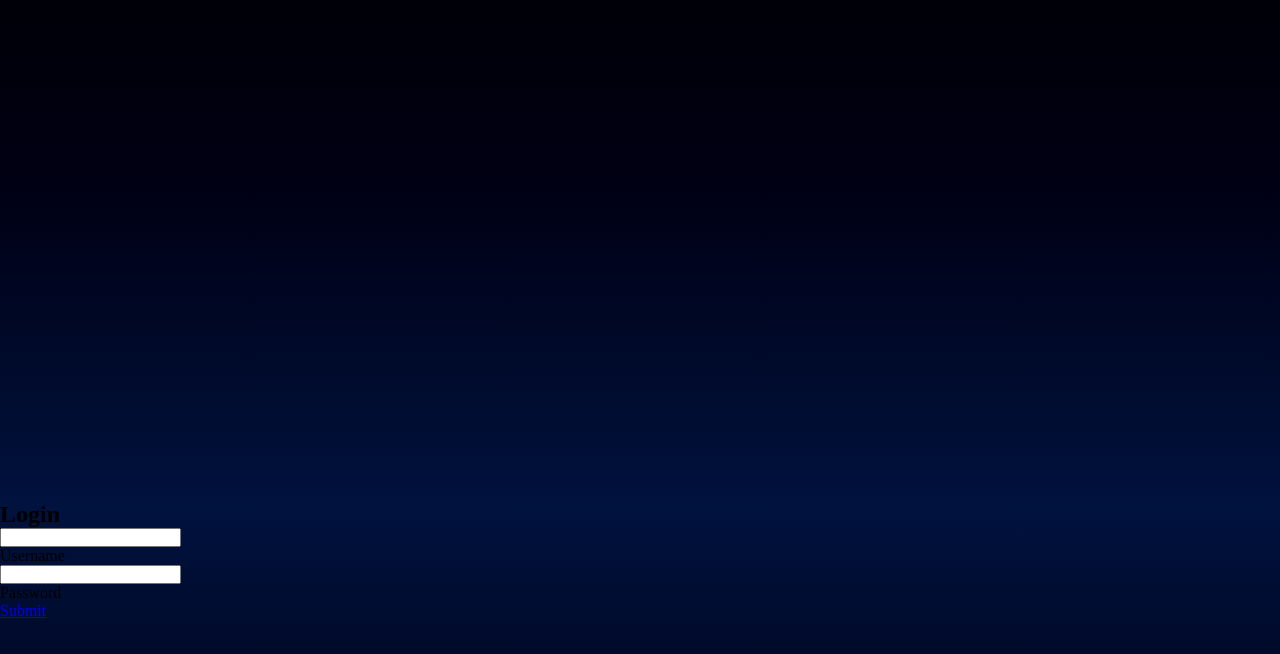
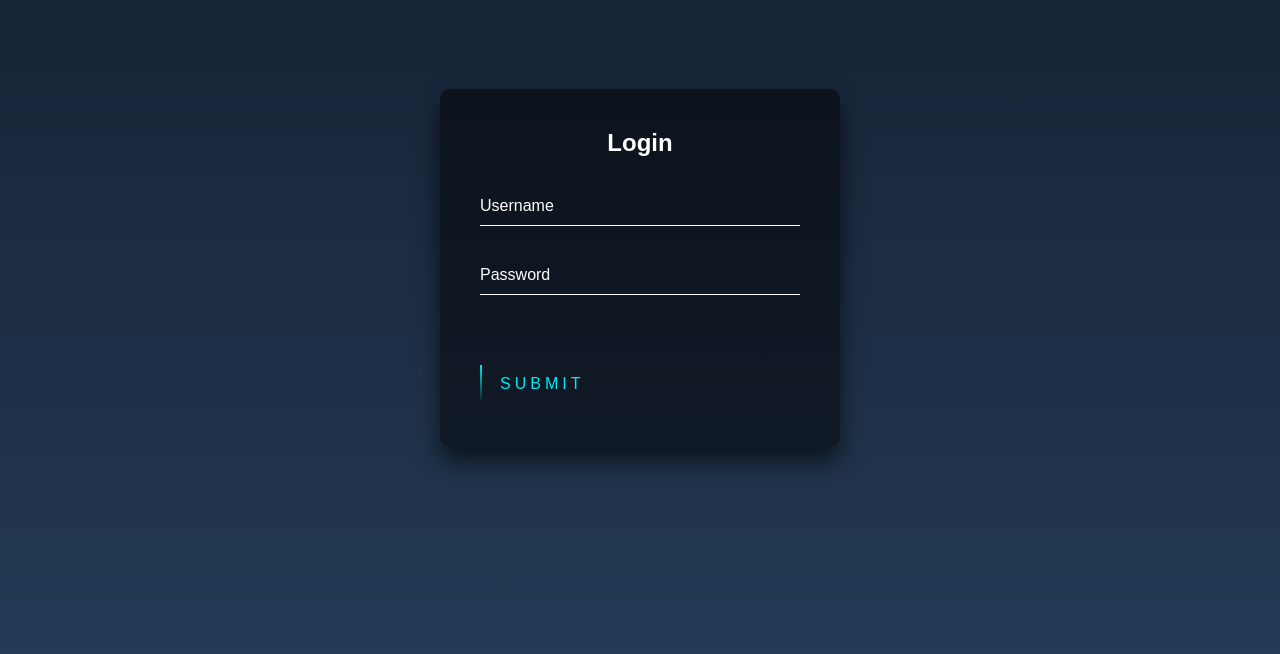
Before and after one commit to Midhun-2001/mist, a plain HTML site: page index.html in a window 1280 px wide. Shown: the part 132-786 px from the top of the page. Drawn offline with Linux system fonts and the light colour scheme.

Commit message:
Update style.css

```diff
--- a/style.css
+++ b/style.css
@@ -1,117 +1,167 @@
-.mist {
+html {
+  height: 100%;
+}
+body {
+  margin:0;
+  padding:0;
+  font-family: sans-serif;
+  background: linear-gradient(#141e30, #243b55);
+}
+
+.login-box {
   position: absolute;
-	bottom: -5%;
+  top: 50%;
   left: 50%;
-	transform: translateX(-50%);
-	display: flex;
-	z-index: 1;
+  width: 400px;
+  padding: 40px;
+  transform: translate(-50%, -50%);
+  background: rgba(0,0,0,.5);
+  box-sizing: border-box;
+  box-shadow: 0 15px 25px rgba(0,0,0,.6);
+  border-radius: 10px;
+}
+
+.login-box h2 {
+  margin: 0 0 30px;
   padding: 0;
+  color: #fff;
+  text-align: center;
 }
-.mist span {
+
+.login-box .user-box {
+  position: relative;
+}
+
+.login-box .user-box input {
+  width: 100%;
+  padding: 10px 0;
+  font-size: 16px;
+  color: #fff;
+  margin-bottom: 30px;
+  border: none;
+  border-bottom: 1px solid #fff;
+  outline: none;
+  background: transparent;
+}
+.login-box .user-box label {
+  position: absolute;
+  top:0;
+  left: 0;
+  padding: 10px 0;
+  font-size: 16px;
+  color: #fff;
+  pointer-events: none;
+  transition: .5s;
+}
+
+.login-box .user-box input:focus ~ label,
+.login-box .user-box input:valid ~ label {
+  top: -20px;
+  left: 0;
+  color: #03e9f4;
+  font-size: 12px;
+}
+
+.login-box form a {
+  position: relative;
+  display: inline-block;
+  padding: 10px 20px;
+  color: #03e9f4;
+  font-size: 16px;
+  text-decoration: none;
+  text-transform: uppercase;
+  overflow: hidden;
+  transition: .5s;
+  margin-top: 40px;
+  letter-spacing: 4px
+}
+
+.login-box a:hover {
+  background: #03e9f4;
+  color: #fff;
+  border-radius: 5px;
+  box-shadow: 0 0 5px #03e9f4,
+              0 0 25px #03e9f4,
+              0 0 50px #03e9f4,
+              0 0 100px #03e9f4;
+}
+
+.login-box a span {
+  position: absolute;
   display: block;
-	position: relative;
-	margin: 0 15px;
-	min-width: 35px;
-	height: 50px;
-	background: #ccc;
-	border-radius: 50%;
-	opacity: 0;
-	filter: blur(20px);
-	animation: mist 25s linear infinite;
-	animation-delay: calc(var(--i) * -0.75s);
 }
-@keyframes mist {
+
+.login-box a span:nth-child(1) {
+  top: 0;
+  left: -100%;
+  width: 100%;
+  height: 2px;
+  background: linear-gradient(90deg, transparent, #03e9f4);
+  animation: btn-anim1 1s linear infinite;
+}
+
+@keyframes btn-anim1 {
   0% {
-		transform: translateX(0) scaleX(1);
-		opacity: 0;
+    left: -100%;
   }
-	15% {
-		opacity: 0.5;
-	}
-	50% {
-		transform: translateX(-120px) translateY(-60px) scaleX(8) scaleY(2);
-		opacity: 0.5;
-	}
-	70% {
-		opacity: 0.25;
-	}
-	100% {
-		transform: translateX(150px) translateY(-120px) scaleX(16) scaleY(6);
+  50%,100% {
+    left: 100%;
   }
 }
 
-.container,
-.man,
-.carriage {
-	--width: 9vw;
-	--bottom: 6vh;
-}
-.container {
-	position: absolute;
-	left: calc(var(--i) * 5%);
-	bottom: var(--bottom);
-	width: var(--width);
-	background: transparent;
-	/* border: 1px solid white; */
-}
-.container:nth-child(2) {
-	left: calc(var(--i) * 30%);
-	width: calc(var(--width) - 2.5vw);
-	bottom: calc(var(--bottom) + 3vh);
-}
-.container:nth-child(3) {
-	left: calc(var(--i) * 20%);
-	width: calc(var(--width) - 5vw);
-	bottom: calc(var(--bottom) + 6vh);
-}
-img {
-	width: 100%;
-}
-.light {
-	--glow: 12vw;
-	--spread: 10vw;
-	position: absolute;
-	top: 15%;
-	left: 50%;
-	transform: translateX(-50%);
-	width: 4px;
-	height: 10px;
-	background: yellow;
-	border-radius: 50%;
-	z-index: -1;
-}
-.light1 {
-	box-shadow: 0 0 var(--glow) var(--spread) yellow;
-}
-.light2 {
-	box-shadow: 0 0 calc(var(--glow) - 2vw) calc(var(--spread) - 3vw) yellow;
-}
-.light3 {
-	box-shadow: 0 0 calc(var(--glow) - 1vw) calc(var(--spread) - 1vw) yellow;
+.login-box a span:nth-child(2) {
+  top: -100%;
+  right: 0;
+  width: 2px;
+  height: 100%;
+  background: linear-gradient(180deg, transparent, #03e9f4);
+  animation: btn-anim2 1s linear infinite;
+  animation-delay: .25s
 }
 
-.man {
-	position: absolute;
-	bottom: calc(var(--bottom) + 5vh);
-	left: 38%;
-	width: 5.35vw;
+@keyframes btn-anim2 {
+  0% {
+    top: -100%;
   }
-.carriage {
-	position: absolute;
-	bottom: calc(var(--bottom) + 6vh);
-	left: 42%;
-	width: calc(var(--width) * 2.5);
-	z-index: -1;
+  50%,100% {
+    top: 100%;
+  }
 }
 
-* {
-	padding: 0;
-	margin: 0;
-	box-sizing: border-box;
+.login-box a span:nth-child(3) {
+  bottom: 0;
+  right: -100%;
+  width: 100%;
+  height: 2px;
+  background: linear-gradient(270deg, transparent, #03e9f4);
+  animation: btn-anim3 1s linear infinite;
+  animation-delay: .5s
 }
-body {
-	position: relative;
-	min-height: 100vh;
-	background: linear-gradient(to top, #000014 -20%, #00123e, #000014, #000000);
-	overflow: hidden;
+
+@keyframes btn-anim3 {
+  0% {
+    right: -100%;
   }
+  50%,100% {
+    right: 100%;
+  }
+}
+
+.login-box a span:nth-child(4) {
+  bottom: -100%;
+  left: 0;
+  width: 2px;
+  height: 100%;
+  background: linear-gradient(360deg, transparent, #03e9f4);
+  animation: btn-anim4 1s linear infinite;
+  animation-delay: .75s
+}
+
+@keyframes btn-anim4 {
+  0% {
+    bottom: -100%;
+  }
+  50%,100% {
+    bottom: 100%;
+  }
+}
```
Lines whose indentation alone changed are shown as unchanged.
